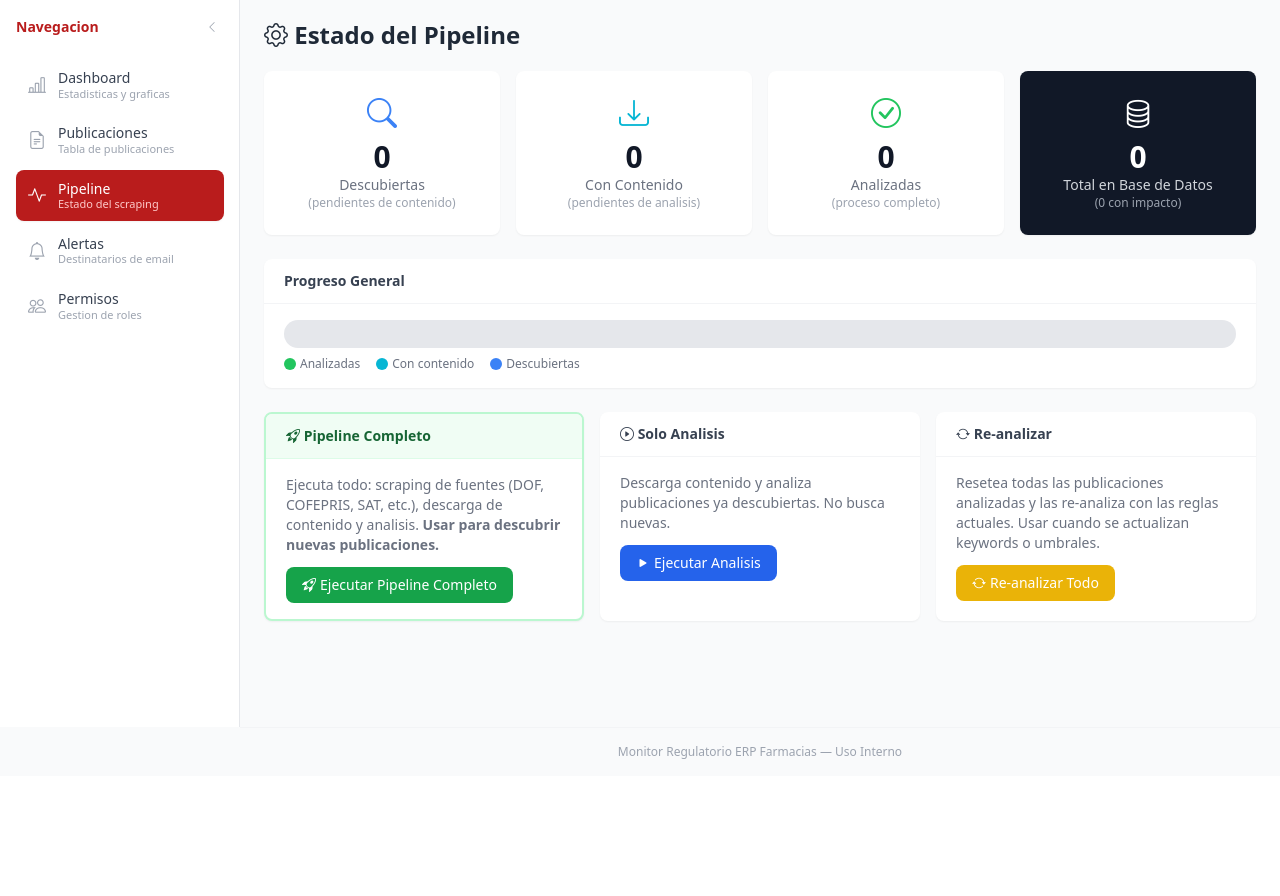
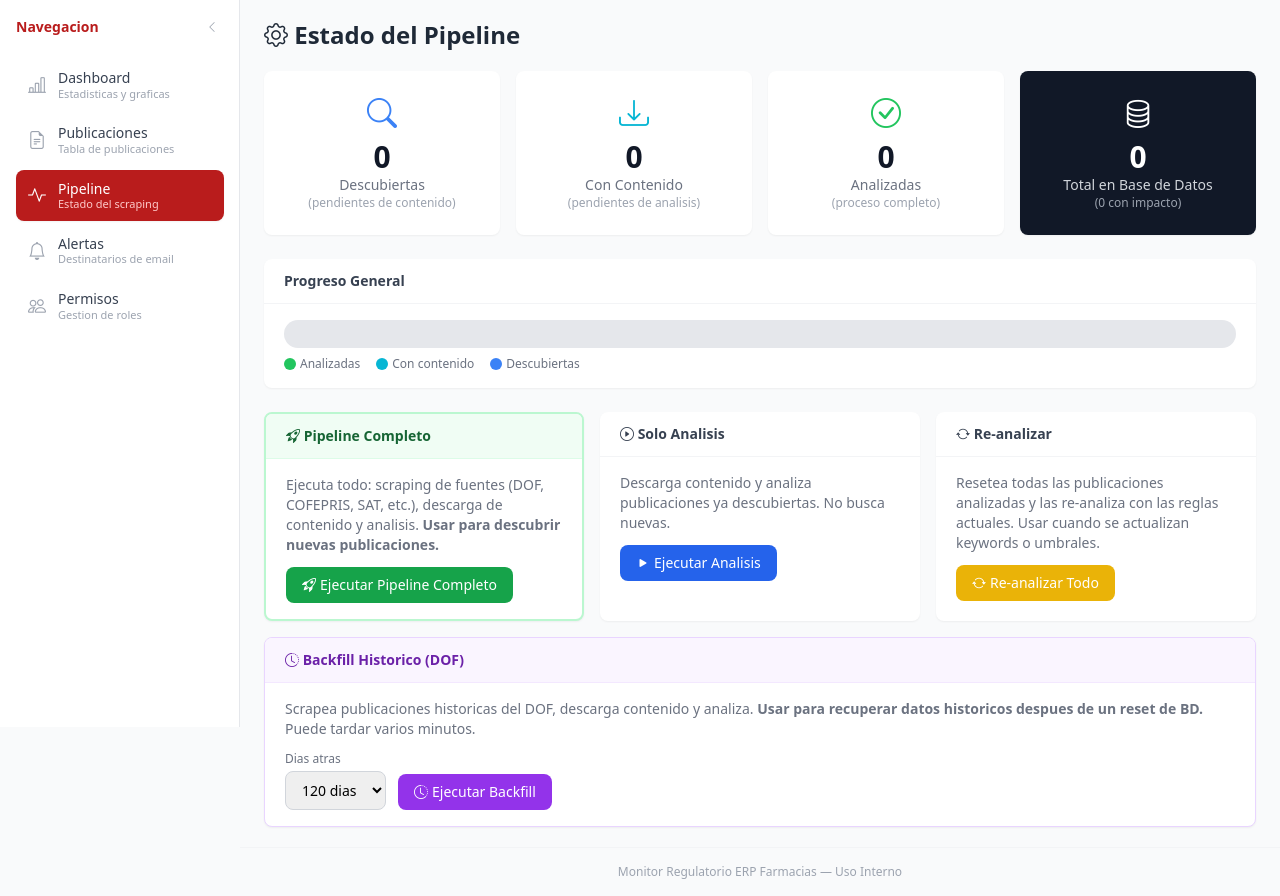
Before and after one commit to jesusivanhc22/regulatory-agent, a Flask app: page /pipeline in a window 1280 px wide. Shown: the part 73-969 px from the top of the page. Before the commit the page ends 832 px from the top, so only its background shows below. Run offline with Flask 3, Linux system fonts and the light colour scheme; the visitor is signed in with stand-in values (Sample User, id 1); data that the repository does not hold is empty; some libraries are stand-ins or nearby versions.

Commit message:
Add backfill button to recover historical DOF publications
The PostgreSQL database was empty after recreation. Added a backfill
feature accessible from the pipeline page that scrapes historical DOF
publications (configurable 30-365 days back), downloads content, and
runs analysis. Also fixed run_backfill_scraper to use save_discovered_batch
instead of raw SQL with SQLite-only ? placeholders.

Co-Authored-By: Claude Opus 4.6 <noreply@anthropic.com>

```diff
--- a/web/app.py
+++ b/web/app.py
@@ -356,6 +356,38 @@ def create_app():
         flash("Pipeline completo iniciado (scraping + contenido + analisis). Actualice la pagina para ver el progreso.", "info")
         return redirect(url_for("pipeline_status"))
 
+    @app.route("/pipeline/backfill", methods=["POST"])
+    @admin_required
+    def trigger_backfill():
+        if _pipeline_state["running"]:
+            flash("El pipeline ya esta en ejecucion. Espere a que termine.", "warning")
+            return redirect(url_for("pipeline_status"))
+
+        days = request.form.get("days", 120, type=int)
+        days = min(days, 365)  # maximo 1 año
+
+        def _run():
+            _pipeline_state["running"] = True
+            _pipeline_state["last_error"] = None
+            try:
+                from scrapers.dof_scraper import run_backfill_scraper
+                from main import run_content_pipeline, run_analysis_pipeline
+                total_new = run_backfill_scraper(days=days)
+                _pipeline_state["last_action"] = f"Backfill DOF: {total_new} nuevas publicaciones descubiertas ({days} dias)"
+                if total_new > 0:
+                    run_content_pipeline()
+                    run_analysis_pipeline()
+                    _pipeline_state["last_action"] = f"Backfill completo: {total_new} nuevas descubiertas, contenido descargado y analizado"
+            except Exception as e:
+                _pipeline_state["last_error"] = str(e)
+                logger.exception("Error en backfill")
+            finally:
+                _pipeline_state["running"] = False
+
+        threading.Thread(target=_run, daemon=True).start()
+        flash(f"Backfill DOF iniciado ({days} dias). Este proceso puede tardar varios minutos.", "info")
+        return redirect(url_for("pipeline_status"))
+
     @app.route("/pipeline/analizar", methods=["POST"])
     @admin_required
     def trigger_analysis():
--- a/web/templates/pipeline.html
+++ b/web/templates/pipeline.html
@@ -147,6 +147,38 @@
         </div>
     </div>
 
+    <!-- Backfill card (full width) -->
+    <div class="bg-white rounded-lg shadow-sm overflow-hidden col-span-1 md:col-span-3 border border-purple-200">
+        <div class="px-5 py-3 border-b border-purple-100 bg-purple-50">
+            <h6 class="text-sm font-semibold text-purple-800"><i class="bi bi-clock-history"></i> Backfill Historico (DOF)</h6>
+        </div>
+        <div class="px-5 py-4">
+            <p class="text-sm text-gray-500 mb-3">
+                Scrapea publicaciones historicas del DOF, descarga contenido y analiza.
+                <strong>Usar para recuperar datos historicos despues de un reset de BD.</strong>
+                Puede tardar varios minutos.
+            </p>
+            <form method="post" action="{{ url_for('trigger_backfill') }}" class="flex items-end gap-3">
+                <div>
+                    <label class="block text-xs text-gray-500 mb-1">Dias atras</label>
+                    <select name="days" class="border border-gray-300 rounded-lg px-3 py-2 text-sm">
+                        <option value="30">30 dias</option>
+                        <option value="60">60 dias</option>
+                        <option value="90">90 dias</option>
+                        <option value="120" selected>120 dias</option>
+                        <option value="180">180 dias</option>
+                        <option value="365">365 dias</option>
+                    </select>
+                </div>
+                <button type="submit"
+                        class="inline-flex items-center px-4 py-2 bg-purple-600 text-white text-sm font-medium rounded-lg hover:bg-purple-700 transition disabled:opacity-50 disabled:cursor-not-allowed"
+                        {% if pipeline_state.running %}disabled{% endif %}>
+                    <i class="bi bi-clock-history mr-1"></i> Ejecutar Backfill
+                </button>
+            </form>
+        </div>
+    </div>
+
     <!-- Modal de confirmacion (Alpine.js) -->
     <div x-show="showModal" x-transition class="fixed inset-0 z-50 flex items-center justify-center" x-cloak>
         <!-- Overlay -->
```
Also changed, not shown: scrapers/dof_scraper.py (+12 -38 lines).
